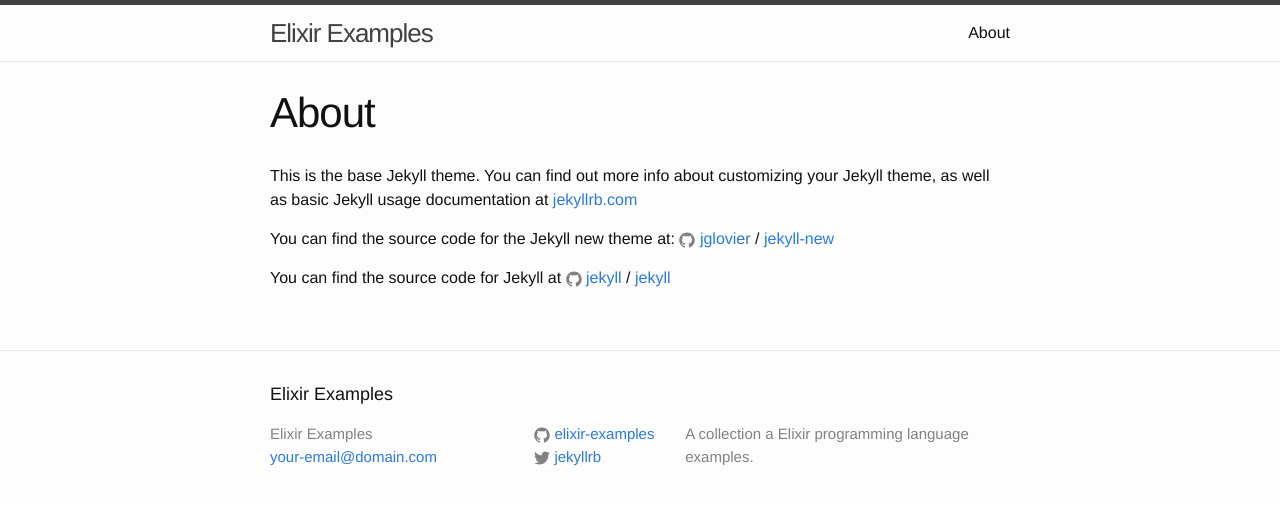
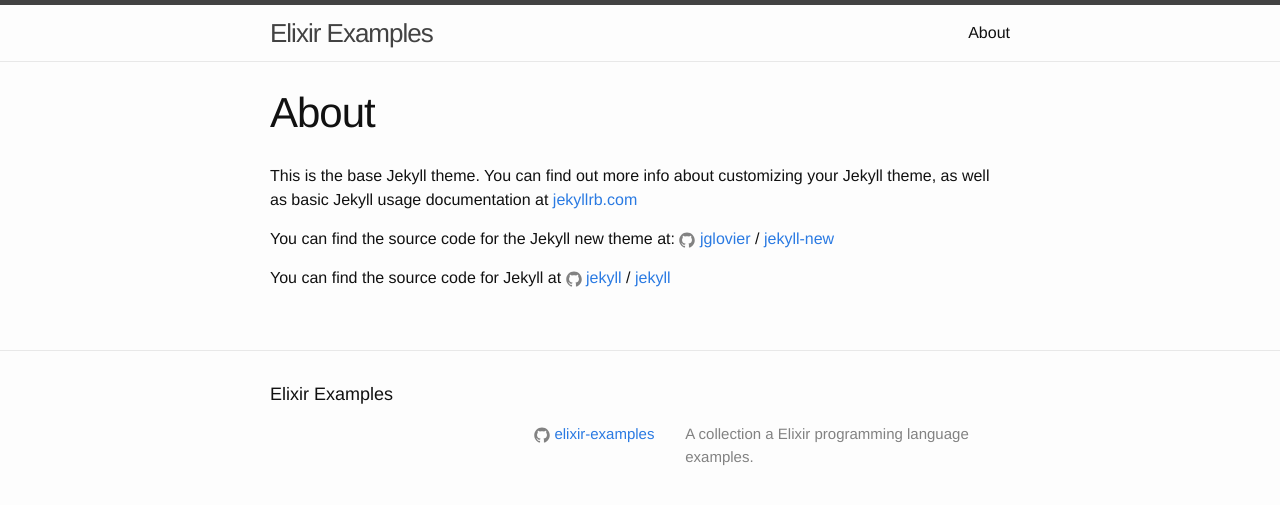
Before and after one commit to elixir-examples/elixir-examples.github.io, a Jekyll site: the page built from about.md, in a window 1280 px wide. Shown: the top 505 px of the page. Built offline with Jekyll 4.4.1, drawn with Linux system fonts in a browser that asks for light colours.

Commit message:
Add analytics and fix footer

```diff
--- a/_config.yml
+++ b/_config.yml
@@ -7,12 +7,10 @@
 
 # Site settings
 title: Elixir Examples
-email: your-email@domain.com
 description: > # this means to ignore newlines until "baseurl:"
   A collection a Elixir programming language examples.
 baseurl: "" # the subpath of your site, e.g. /blog
 url: "http://elixir-examples.github.io" # the base hostname & protocol for your site
-twitter_username: jekyllrb
 github_username:  elixir-examples
 
 # Build settings
--- a/_includes/footer.html
+++ b/_includes/footer.html
@@ -6,10 +6,6 @@
 
     <div class="footer-col-wrapper">
       <div class="footer-col footer-col-1">
-        <ul class="contact-list">
-          <li>{{ site.title }}</li>
-          <li><a href="mailto:{{ site.email }}">{{ site.email }}</a></li>
-        </ul>
       </div>
 
       <div class="footer-col footer-col-2">
```
Also changed, not shown: _includes/head.html (+10 -0 lines).
